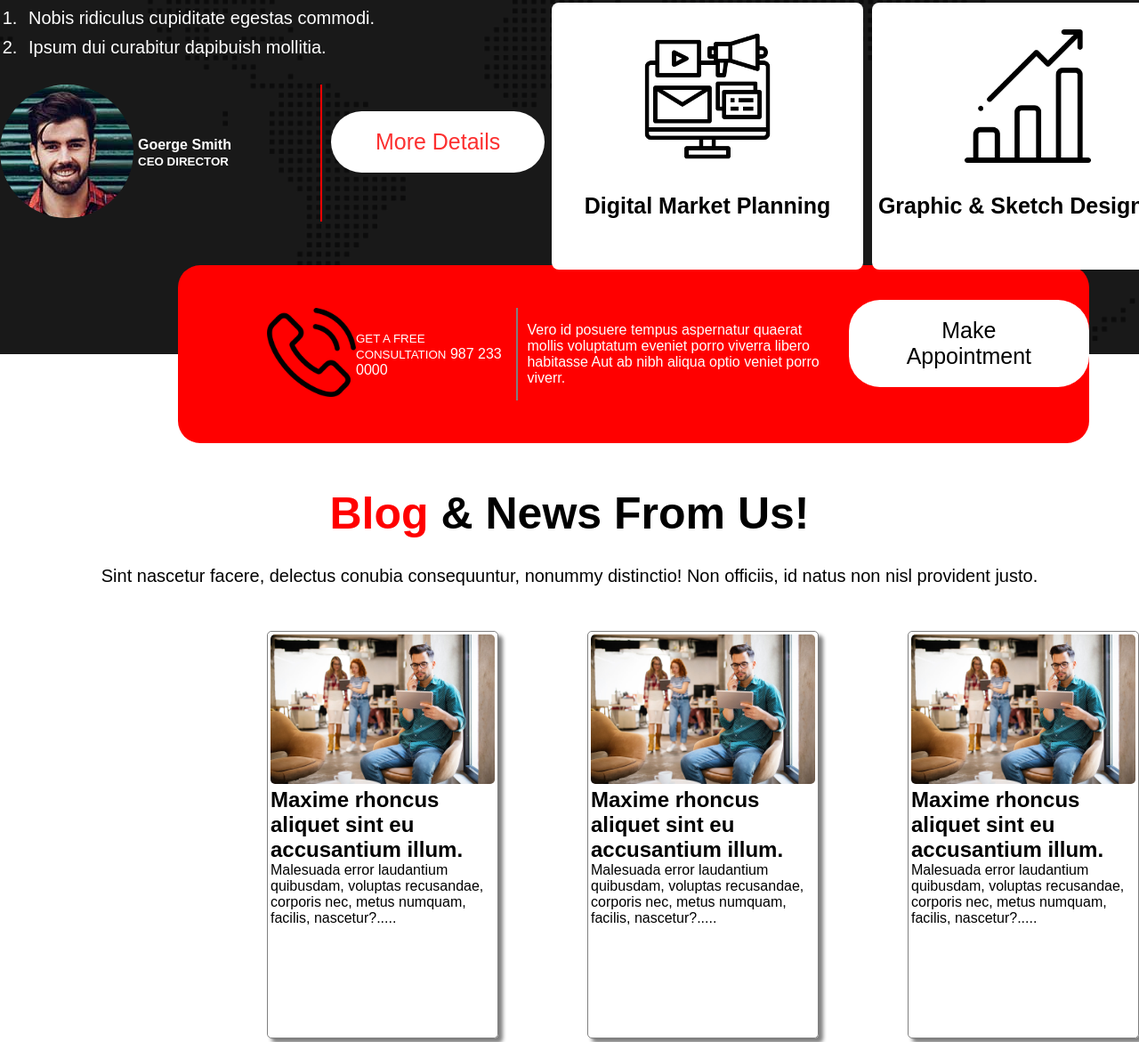
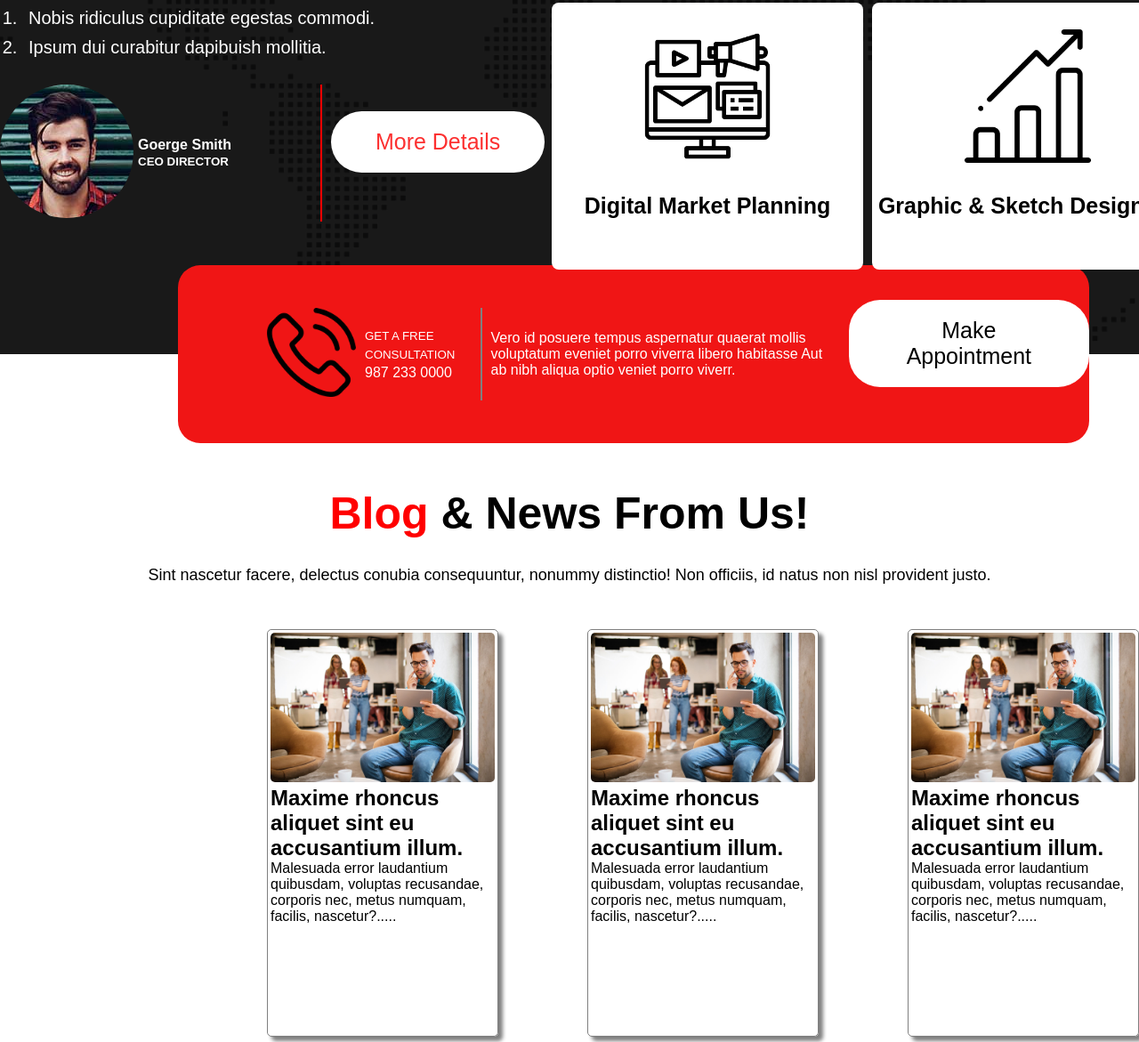
Before and after one commit to Sayedul3731/my-fifth-website, a plain HTML site: page index.html in a window 1280 px wide. Shown: the part 1217-2388 px from the top of the page at 89% size. Drawn offline with Linux system fonts and the light colour scheme.

Commit message:
added some design

```diff
--- a/index.html
+++ b/index.html
@@ -86,7 +86,7 @@
             <div class="appointment-icon">
                 <img class="appint-img" src="./asset/icons/phone-call.png" alt="">
             </div>
-            <div class="appointment-phone-num"> <small>GET A FREE CONSULTATION</small>
+            <div class="appointment-phone-num"> <small>GET A FREE CONSULTATION</small> <br>
                 987 233 0000
             </div>
           </div>
--- a/style.css
+++ b/style.css
@@ -190,7 +190,7 @@
     display: flex;
     justify-content: baseline;
     align-items: center;
-    background-color: red;
+    background-color: rgb(240, 21, 21);
     border-radius: 25px;
     margin-left: 200px;
     color: white;
@@ -203,6 +203,10 @@
     border-right: 2px solid gray;
     margin-left: 100px;
     padding-right: 10px;
+}
+.appointment-phone-num{
+    margin-left: 10px;
+    line-height: 20px;
 }
 .appointment-desc{
     width: 500px;
@@ -245,7 +249,7 @@
     margin-bottom: 30px;
 }
 .blog-description{
-    font-size: 20px;
+    font-size: 18px;
     font-weight: 700px;
     margin-bottom: 50px;
 }
@@ -259,6 +263,7 @@
     color: white;
     position: relative;
     text-align: center;
+    margin-top: 60px;
 
 }
 .footer-content{
```
